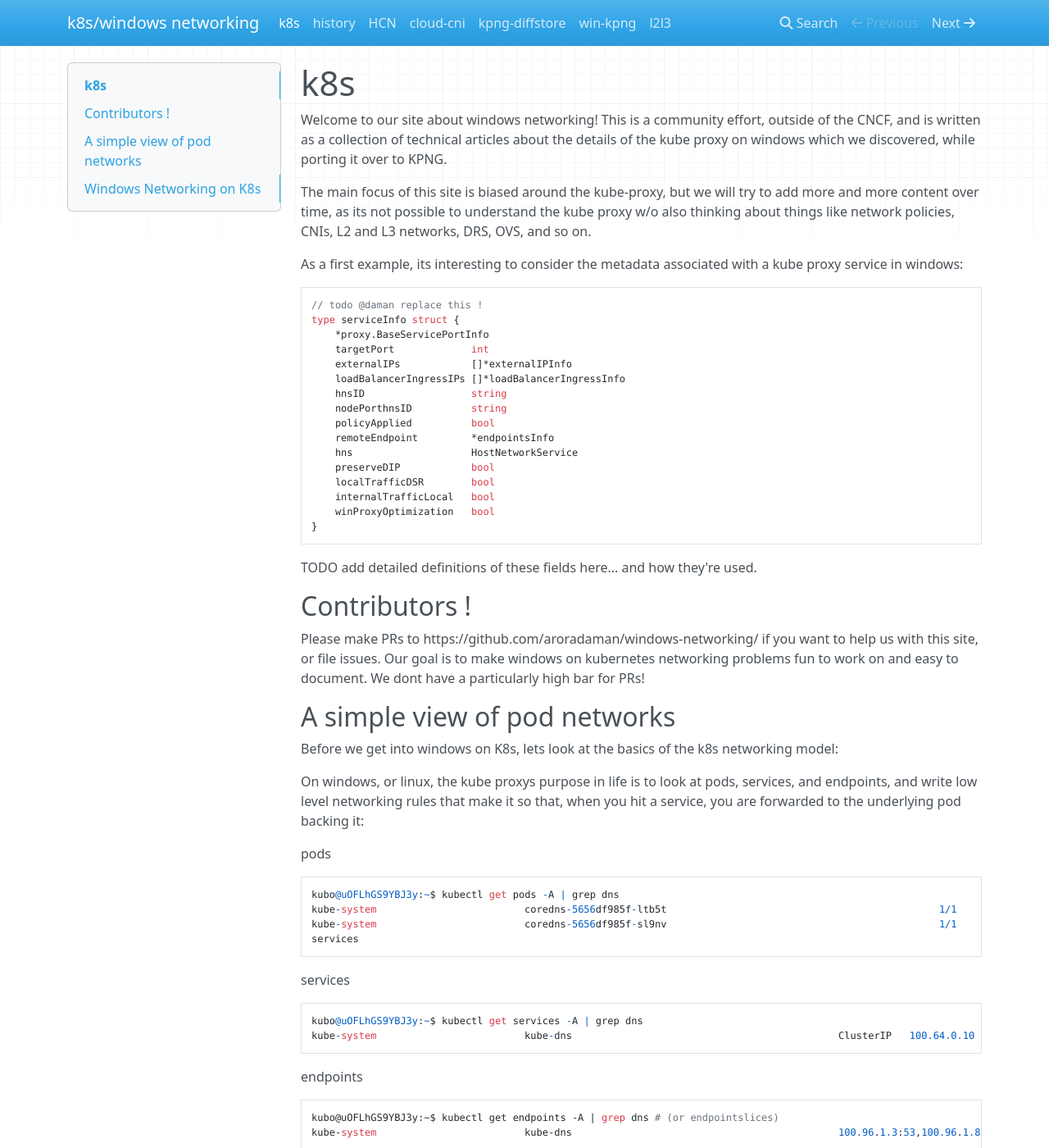
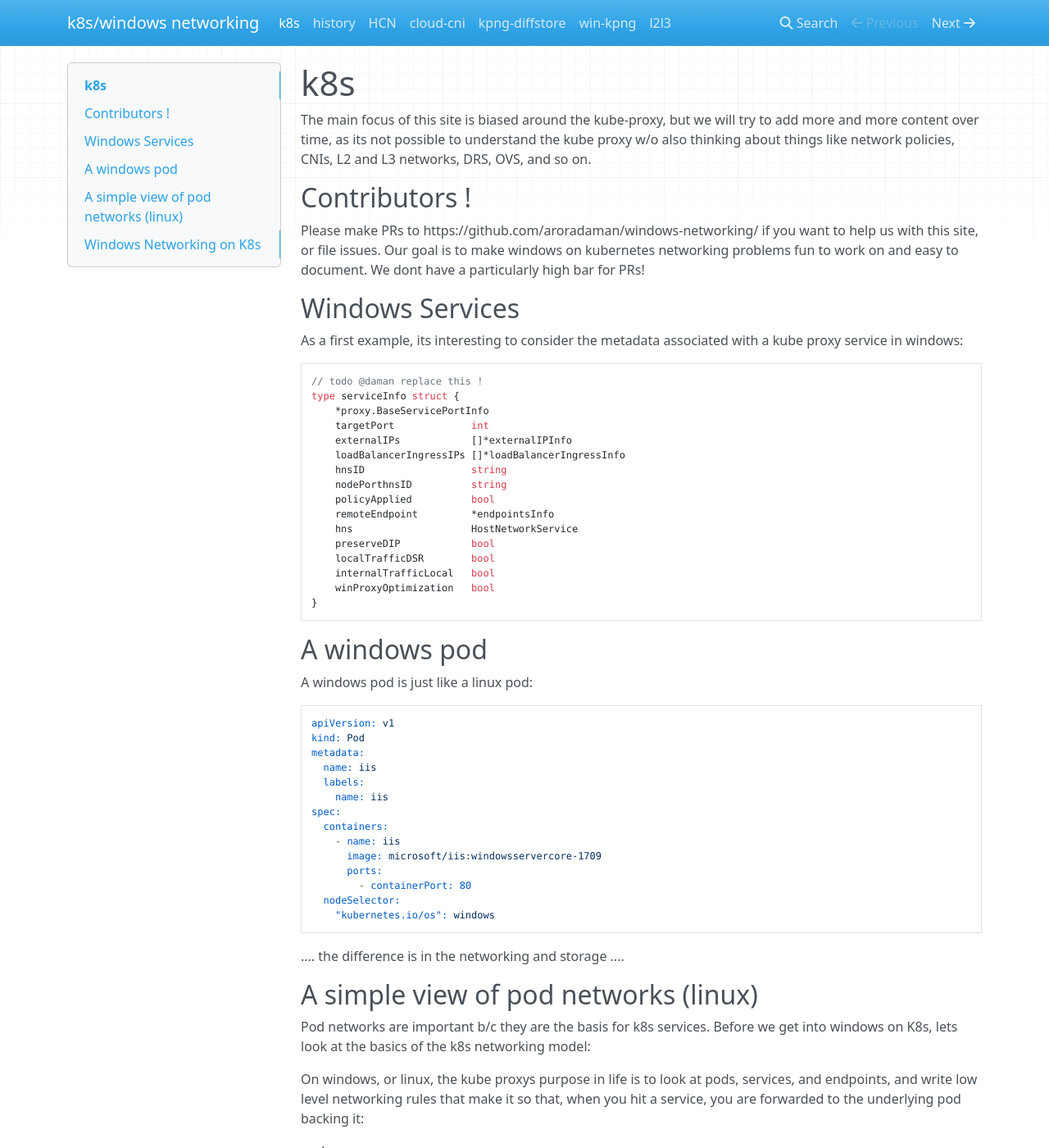
Before and after one commit to aroradaman/windows-networking, an MkDocs documentation site: the page built from docs/index.md, in a window 1280 px wide and 1400 px high. Shown: the whole window at 82% size. Built offline with MkDocs 1.6.1, drawn with Linux system fonts in a browser that asks for light colours; nearby versions of some CDN libraries.

Commit message:
Update index.md

````diff
--- a/docs/index.md
+++ b/docs/index.md
@@ -1,11 +1,16 @@
 # k8s
-
-Welcome to our site about windows networking! This is a community effort, outside of the CNCF, and is written as a collection
-of technical articles about the details of the kube proxy on windows which we discovered, while porting it over to KPNG.
 
 The main focus of this site is biased around the kube-proxy, but we will try to add more and more content over time, as its
 not possible to understand the kube proxy w/o also thinking about things like network policies, CNIs, L2 and L3 networks, DRS, OVS,
 and so on.
+
+## Contributors !
+
+Please make PRs to https://github.com/aroradaman/windows-networking/ if you want to help us with this site, or file issues.
+Our goal is to make windows on kubernetes networking problems fun to work on and easy to document.  We dont have a particularly
+high bar for PRs!
+
+## Windows Services
 
 As a first example, its interesting to consider the metadata associated with a kube proxy service in windows:
 
@@ -28,18 +33,33 @@ type serviceInfo struct {
 }
 ```
 
-TODO add detailed definitions of these fields here... and how they're used.
+## A windows pod
 
-## Contributors !
+A windows pod is just like a linux pod:
 
-Please make PRs to https://github.com/aroradaman/windows-networking/ if you want to help us with this site, or file issues.
-Our goal is to make windows on kubernetes networking problems fun to work on and easy to document.  We dont have a particularly
-high bar for PRs!
+```
+apiVersion: v1
+kind: Pod
+metadata:
+  name: iis
+  labels:
+    name: iis
+spec:
+  containers:
+    - name: iis
+      image: microsoft/iis:windowsservercore-1709
+      ports:
+        - containerPort: 80
+  nodeSelector:
+    "kubernetes.io/os": windows
+```
+
+.... the difference is in the networking and storage ....
 
 
-## A simple view of pod networks
+## A simple view of pod networks (linux)
 
-Before we get into windows on K8s, lets look at the basics of the k8s networking model:
+Pod networks are important b/c they are the basis for k8s services.  Before we get into windows on K8s, lets look at the basics of the k8s networking model:
 
 On windows, or linux, the kube proxys purpose in life is to look at pods, services, and endpoints, and write low level networking rules that make it so that, when you hit a service,
 you are forwarded to the underlying pod backing it:
````
